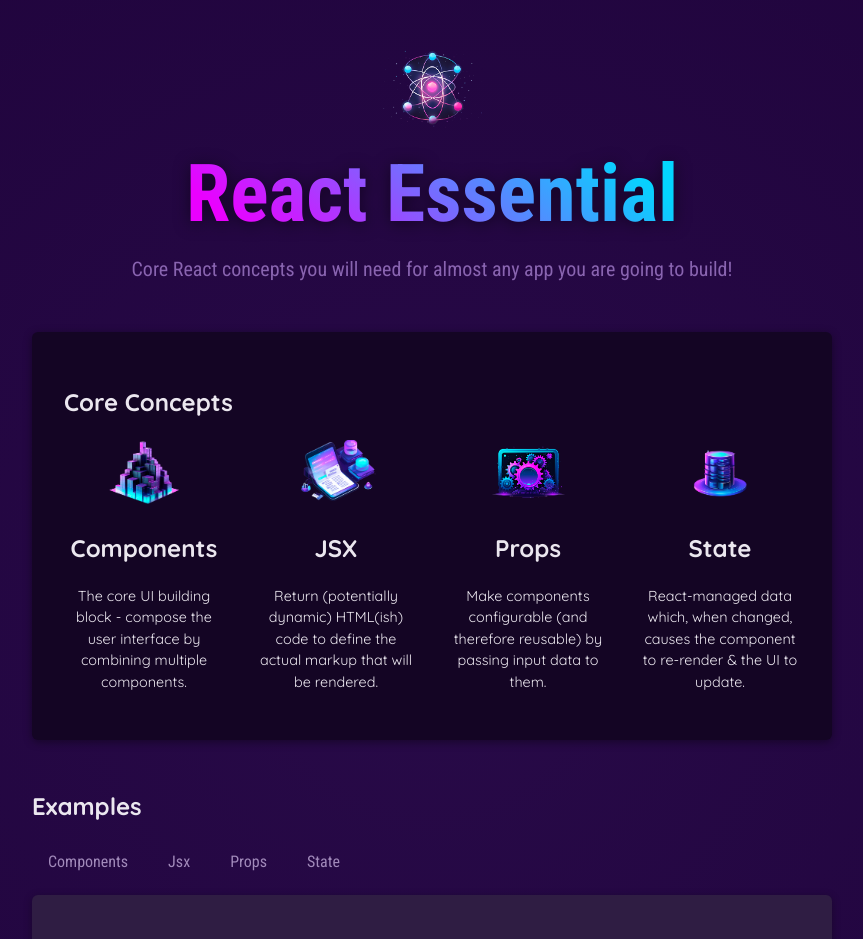
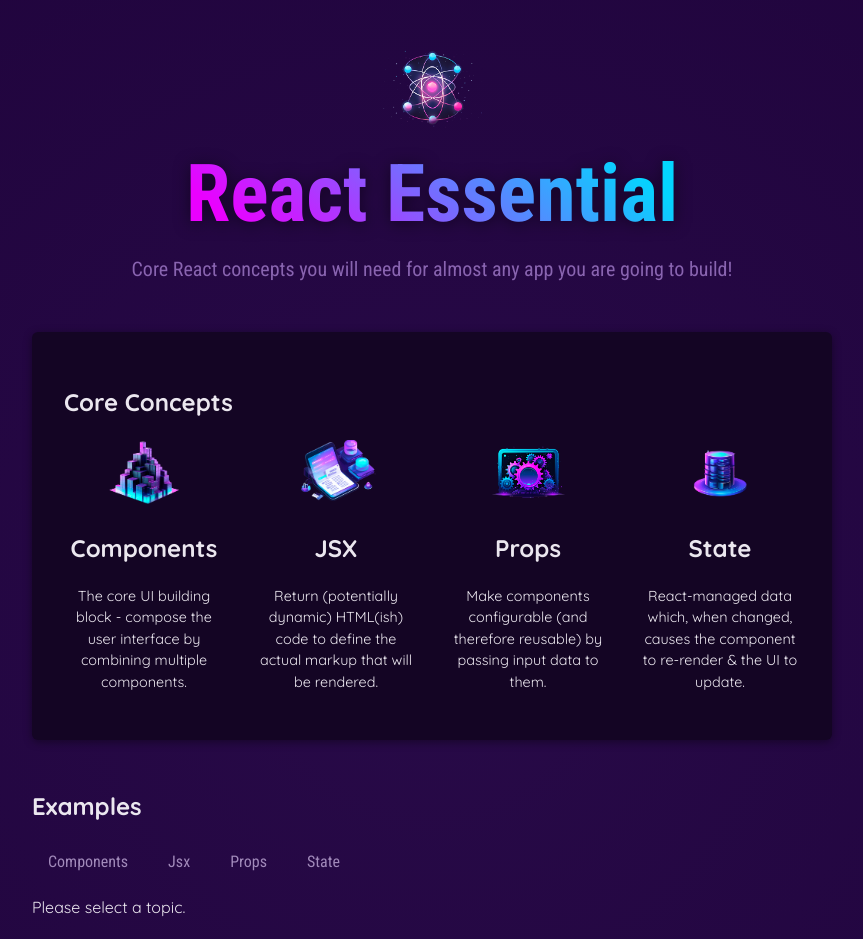
Before and after one commit to saurabhverma2693/ReactEssentials, a React (Vite) app: page / in a window 1280 px wide. Shown: the top 939 px of the page, without its empty margins (208-1071 px from the left). Built offline with nearby package versions, Linux system fonts and the light colour scheme.

Commit message:
render content conditionally

```diff
--- a/src/App.jsx
+++ b/src/App.jsx
@@ -9,7 +9,7 @@ import { EXAMPLES } from './data.js';
 
 
 function App() {
-  const [selectedTopic, setSelectedTopic] = useState("components");
+  const [selectedTopic, setSelectedTopic] = useState();
   // console.log("selectedTopic =", selectedTopic);
   // console.log("exampleData =", EXAMPLES[selectedTopic]);
   // let tabContents = 'Please click a button.....'
@@ -22,8 +22,23 @@ function App() {
     // console.log(tabContents);
   }
   console.log("app components execute.....");
-   console.log("selectedTopic =", selectedTopic);
-  console.log("EXAMPLES[selectedTopic] =", EXAMPLES[selectedTopic]);
+
+  let tabContent = <p>Please select a topic.</p>
+
+  if (selectedTopic) {
+    tabContent = (
+      <div id="tab-content">
+        <h1>{EXAMPLES[selectedTopic].title}</h1>
+        <p>{EXAMPLES[selectedTopic].description}</p>
+        <pre>
+          <code>{EXAMPLES[selectedTopic].code}</code>
+        </pre>
+      </div>
+    );
+  }
+
+  // console.log("selectedTopic =", selectedTopic);
+  // console.log("EXAMPLES[selectedTopic] =", EXAMPLES[selectedTopic]);
   return (
     <div>
       <Header />
@@ -50,16 +65,10 @@ function App() {
             <TabButtons onSelect={() => handleSelect('state')}>State</TabButtons>
           </menu>
 
-          <div id="tab-content">
-            <h1>{EXAMPLES[selectedTopic].title}</h1>
-            <p>{EXAMPLES[selectedTopic].description}</p>
-            <pre>
-              <code>{EXAMPLES[selectedTopic].code}</code>
-            </pre>
-          </div>
+         {tabContent}
 
           {/* {tabContents} */}
-          {selectedTopic}
+          {/* {selectedTopic} */}
         </section>
       </main>
     </div>
```
